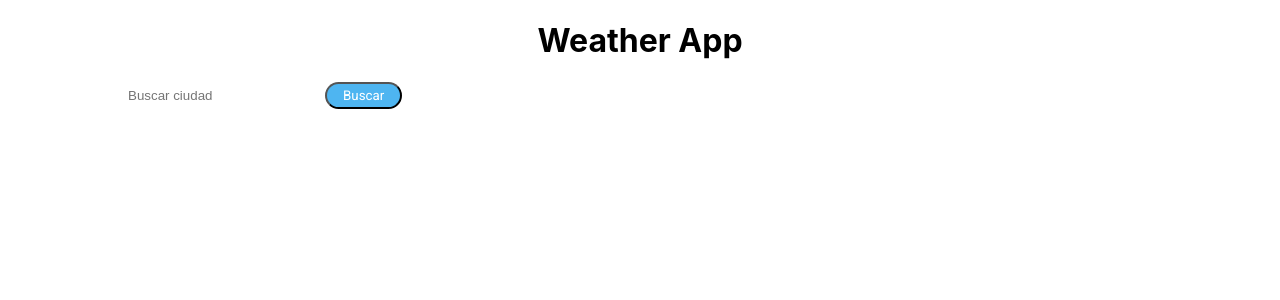
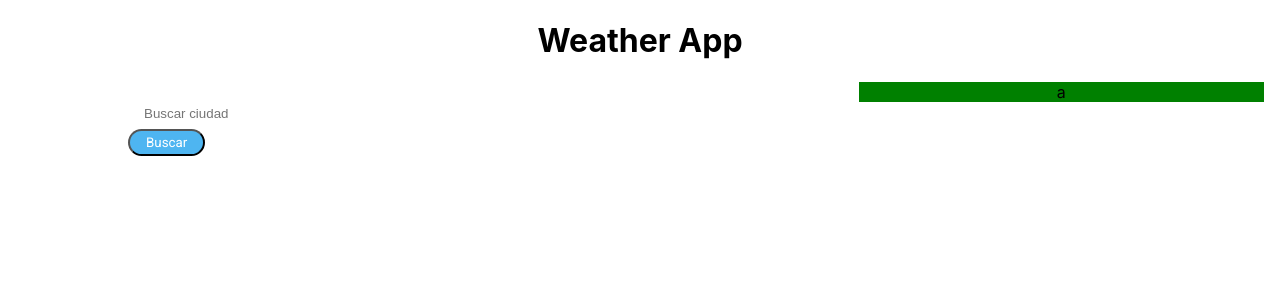
Before and after one commit to matiasrosciano/WeatherApp, a React (Create React App) app: page / in a window 1280 px wide. Shown: the top 300 px of the page. Built offline with nearby package versions, Linux system fonts and the light colour scheme; some icons are missing.

Commit message:
Se corrigio la funcionalidad cuando no se encontraba la ciudad

```diff
--- a/package.json
+++ b/package.json
@@ -8,6 +8,7 @@
     "prop-types": "^15.7.2",
     "react": "^16.8.3",
     "react-dom": "^16.8.3",
+    "react-flexbox-grid": "^2.1.2",
     "react-scripts": "2.1.5",
     "react-weathericons": "^1.0.4"
   },
--- a/src/App.css
+++ b/src/App.css
@@ -96,3 +96,15 @@
 .NewWeather{
   display: inline
 }
+
+.red{
+  background-color: red;
+}
+
+.green{
+  background-color: green
+}
+
+.blue{
+  background-color: blue
+}
--- a/src/App.js
+++ b/src/App.js
@@ -1,6 +1,7 @@
 import React, { Component } from 'react';
 import WeatherLocation from './components/WeatherLocation';
 import WeatherList from './components/WeatherList';
+import { Grid, Row, Col } from 'react-flexbox-grid'
 
 import './App.css';
 
@@ -15,12 +16,22 @@ class App extends Component {
     }
   }
 
+  handleOnSearchError = () => {
+
+    console.log("handleonSearchError")
+    this.setState({
+      city: "",
+      SearchBtn: false
+    })
+  }
+
   handleOnSearchCity = () =>{
     let location = document.getElementById('searchlocation').value
     this.setState({
       city: location,
       SearchBtn: true
     })
+    document.getElementById('searchlocation').value = ''
   }
 
   handleAddWeather = () =>{
@@ -38,6 +49,9 @@ class App extends Component {
     return (
       <div className="App">
         <h1>Weather App</h1>
+        <Grid fluid>
+          <Row>
+            <Col xs={12} sm={6} md={4}>
               <div className="NewWeather">
                 <div className="SearchCityCont">
                   <input className="TextLocation" type="text" placeholder="Buscar ciudad" id="searchlocation"/>
@@ -46,7 +60,7 @@ class App extends Component {
                 {
                   this.state.SearchBtn
                   ?( <span>
-                    <WeatherLocation city={this.state.city} data={this.state.data}/>
+                      <WeatherLocation city={this.state.city} data={this.state.data} OnErrorCity={this.handleOnSearchError}/>
                       <button className="AddWeatherBtn" onClick={this.handleAddWeather}>Agregar a la lista</button>
                     </span>
                   )
@@ -57,11 +71,21 @@ class App extends Component {
                 }
 
               </div>
+
+            </Col>
+            <Col xs={12} sm={6} md={4}>
               <div className="WeatherList">
                 <WeatherList weathers={this.state.weathers}/>
               </div>
+            </Col>
+            <Col xs={12} sm={6} md={4}>
+              <div className="green">a</div>
+            </Col>
+          </Row>
+        </Grid>
       </div>
-    );
+
+    )
   }
 }
 
--- a/src/Services/transFormWeather.js
+++ b/src/Services/transFormWeather.js
@@ -4,7 +4,7 @@ import convert from 'convert-units'
 
 
 const getTemp = kelvin => {
-    return Number(convert(kelvin).from("K").to("C").toFixed(2))
+    return Number(convert(kelvin).from("K").to("C").toFixed(0))
 }
 
 const getWeatherState = weather => {
--- a/src/components/WeatherLocation/WeatherData/styles.css
+++ b/src/components/WeatherLocation/WeatherData/styles.css
@@ -7,7 +7,7 @@
     background: -ms-linear-gradient(left, rgba(212,228,239,1) 0%, rgba(212,228,239,1) 47%, rgba(135,175,205,1) 99%, rgba(134,174,204,1) 100%);
     background: linear-gradient(to right, rgba(212,228,239,1) 0%, rgba(212,228,239,1) 47%, rgba(135,175,205,1) 99%, rgba(134,174,204,1) 100%);
     filter: progid:DXImageTransform.Microsoft.gradient( startColorstr='#d4e4ef', endColorstr='#86aecc', GradientType=1 );
-    width: 400px;
+    width: 80%;
     height: 100px;
     line-height: 100px;
     border-radius: 135px 135px 135px 135px;
--- a/src/components/WeatherLocation/index.jsx
+++ b/src/components/WeatherLocation/index.jsx
@@ -13,12 +13,13 @@ const url_base_weather = 'http://api.openweathermap.org/data/2.5/weather'
 class WeatherLocation extends Component{
     constructor(props){
         super(props)
-
         this.state={
             city: props.city,
             data: null
         }
     }
+
+
 
     componentDidMount() {
         const api_weather = `${url_base_weather}?q=${this.state.city}&appid=${apikey}`
@@ -27,6 +28,7 @@ class WeatherLocation extends Component{
                 return resolve.json()
             }else{
                 alert(`No se encuentra la ciudad ${this.state.city}`)
+                this.props.OnErrorCity()
             }
         }).then( data => {
             const newWeather = transFormWeather(data)
@@ -44,7 +46,7 @@ class WeatherLocation extends Component{
         return (
                 <div className="weatherlocationcont">
                     {
-                        this.state.data
+                        this.state.data && this.state.city
                     ? (
                         <span>
                             <Location city={this.state.city}/>
--- a/src/components/WeatherLocation/styles.css
+++ b/src/components/WeatherLocation/styles.css
@@ -6,7 +6,6 @@
 }
 
 .weatherlocationcont{
-    width: 450px;
     display: block;
     margin-left: 2em;
     margin-right: auto;
```
Also changed, not shown: 1 other file (tests, documents, lock files or other folders). Lines whose indentation alone changed are shown as unchanged.
